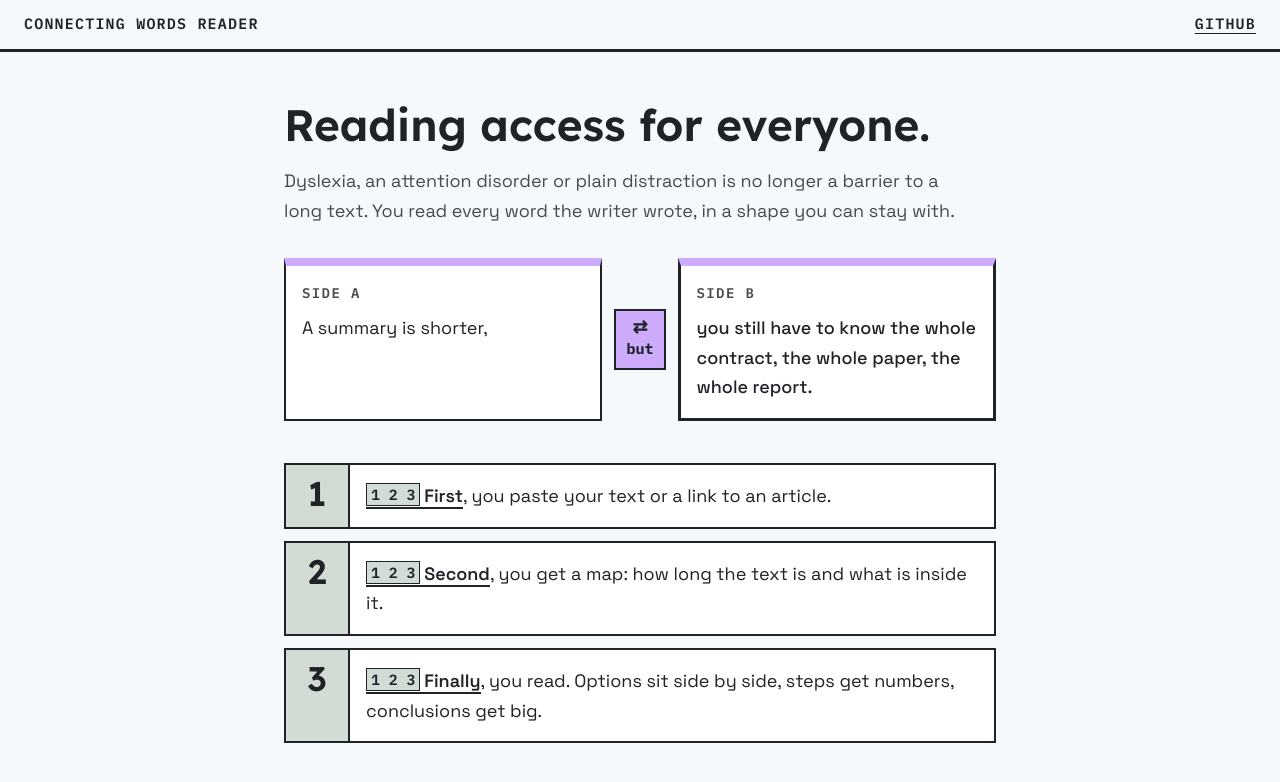
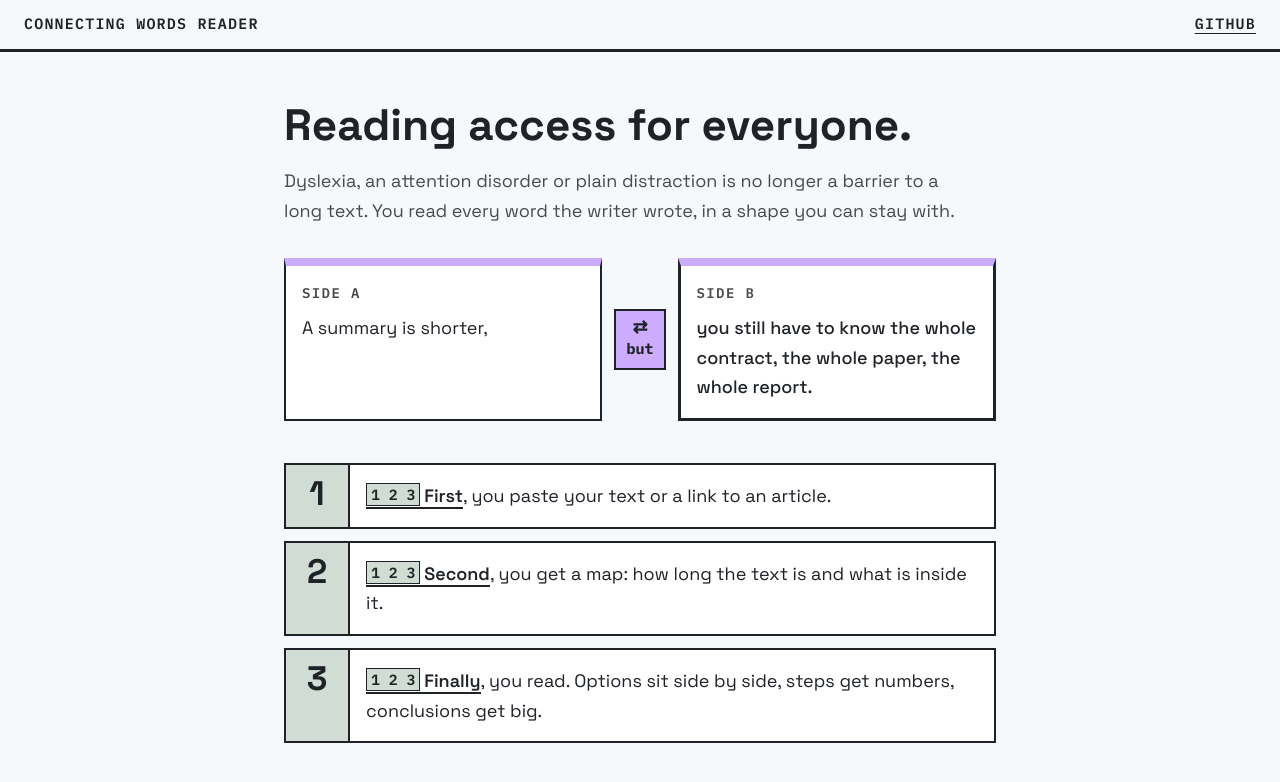
Before and after one commit to SaltedDana/the-whole-text, a website: page docs/index.html in a window 1280 px wide. Shown: the top 782 px of the page. Drawn offline with Linux system fonts and the light colour scheme.

Commit message:
Headings use the page's body font

```diff
--- a/docs/index.html
+++ b/docs/index.html
@@ -6,7 +6,7 @@
 <title>Connecting Words Reader</title>
 <link rel="preconnect" href="https://fonts.googleapis.com">
 <link rel="preconnect" href="https://fonts.gstatic.com" crossorigin>
-<link rel="stylesheet" href="https://fonts.googleapis.com/css2?family=Lexend:wght@500;600;700&family=Space+Grotesk:wght@400;500;600;700&family=IBM+Plex+Mono:wght@400;500;600;700&display=swap">
+<link rel="stylesheet" href="https://fonts.googleapis.com/css2?family=Space+Grotesk:wght@400;500;600;700&family=IBM+Plex+Mono:wght@400;500;600;700&display=swap">
 <link rel="stylesheet" href="styles.css">
 </head>
 <body>
--- a/docs/styles.css
+++ b/docs/styles.css
@@ -3,7 +3,7 @@
 :root{
   --ink:#1F2328; --ink-soft:#4A4A4D; --cream:#FBF8F1; --paper:#F5F9FC;
   --lavender:#CDACFE; --sage:#D1DDD4; --sage-text:#6C8F8A; --slate:#7BA3AD; --orange:#FC7142; --white:#FFFFFF;
-  --font-display:'Lexend','Space Grotesk',system-ui,sans-serif;
+  --font-display:'Space Grotesk',system-ui,sans-serif;
   --font-sans:'Space Grotesk',system-ui,-apple-system,sans-serif;
   --font-mono:'IBM Plex Mono','SF Mono',ui-monospace,monospace;
   --s1:4px; --s2:8px; --s3:12px; --s4:16px; --s5:24px; --s6:32px; --s7:48px; --s8:64px;
@@ -33,7 +33,7 @@ button{font:inherit;color:inherit;cursor:pointer}
 
 /* Input screen */
 .input-screen{max-width:760px;margin:0 auto;padding:var(--s7) var(--s5) var(--s8)}
-.display{font-family:var(--font-display);font-weight:600;letter-spacing:0;font-size:44px;line-height:1.15;margin:0 0 var(--s4)}
+.display{font-family:var(--font-display);font-weight:700;letter-spacing:0;font-size:44px;line-height:1.15;margin:0 0 var(--s4)}
 .lede{color:var(--ink-soft);margin:0 0 var(--s6);max-width:60ch}
 .field-label{display:block;font-family:var(--font-mono);font-size:14px;font-weight:600;letter-spacing:.08em;text-transform:uppercase;margin:var(--s5) 0 var(--s2)}
 input[type=url],textarea{width:100%;border:var(--bw-thin) solid var(--ink);background:var(--white);padding:var(--s3) var(--s4);font:inherit;font-size:16px;color:var(--ink);border-radius:0}
@@ -51,7 +51,7 @@ textarea{resize:vertical;line-height:1.5}
 
 /* Cover card: the map before the text */
 .cover{background:var(--cream);border:var(--bw-thin) solid var(--ink);border-radius:12px;padding:var(--s6);margin-bottom:var(--s7)}
-.cover h2{font-family:var(--font-display);font-weight:600;letter-spacing:0;font-size:36px;line-height:1.1;margin:0 0 var(--s5)}
+.cover h2{font-family:var(--font-display);font-weight:700;letter-spacing:0;font-size:36px;line-height:1.1;margin:0 0 var(--s5)}
 .stats{display:flex;gap:var(--s7);margin-bottom:var(--s5)}
 .stat .num{font-family:var(--font-display);font-size:40px;line-height:1}
 .stat .cap{font-family:var(--font-mono);font-size:14px;letter-spacing:.08em;text-transform:uppercase;color:var(--ink-soft);margin-top:var(--s1)}
@@ -145,7 +145,7 @@ details.example .tx{padding:0 var(--s4) var(--s4);color:var(--ink-soft)}
 .pitch{margin:28px 0 36px;display:flex;flex-direction:column;gap:18px}
 .pitch-note{margin:0;font-size:.9rem;opacity:.65}
 
-.stat .num,.step .n{font-weight:600;letter-spacing:0}
+.stat .num,.step .n{font-weight:700;letter-spacing:0}
 
 .gh{margin-left:auto;font-family:var(--font-mono);font-size:15px;font-weight:600;letter-spacing:.08em;text-transform:uppercase;color:var(--ink);text-underline-offset:4px}
 .gh:hover{background:var(--ink);color:var(--paper)}
--- a/public/styles.css
+++ b/public/styles.css
@@ -3,7 +3,7 @@
 :root{
   --ink:#1F2328; --ink-soft:#4A4A4D; --cream:#FBF8F1; --paper:#F5F9FC;
   --lavender:#CDACFE; --sage:#D1DDD4; --sage-text:#6C8F8A; --slate:#7BA3AD; --orange:#FC7142; --white:#FFFFFF;
-  --font-display:'Lexend','Space Grotesk',system-ui,sans-serif;
+  --font-display:'Space Grotesk',system-ui,sans-serif;
   --font-sans:'Space Grotesk',system-ui,-apple-system,sans-serif;
   --font-mono:'IBM Plex Mono','SF Mono',ui-monospace,monospace;
   --s1:4px; --s2:8px; --s3:12px; --s4:16px; --s5:24px; --s6:32px; --s7:48px; --s8:64px;
@@ -33,7 +33,7 @@ button{font:inherit;color:inherit;cursor:pointer}
 
 /* Input screen */
 .input-screen{max-width:760px;margin:0 auto;padding:var(--s7) var(--s5) var(--s8)}
-.display{font-family:var(--font-display);font-weight:600;letter-spacing:0;font-size:44px;line-height:1.15;margin:0 0 var(--s4)}
+.display{font-family:var(--font-display);font-weight:700;letter-spacing:0;font-size:44px;line-height:1.15;margin:0 0 var(--s4)}
 .lede{color:var(--ink-soft);margin:0 0 var(--s6);max-width:60ch}
 .field-label{display:block;font-family:var(--font-mono);font-size:14px;font-weight:600;letter-spacing:.08em;text-transform:uppercase;margin:var(--s5) 0 var(--s2)}
 input[type=url],textarea{width:100%;border:var(--bw-thin) solid var(--ink);background:var(--white);padding:var(--s3) var(--s4);font:inherit;font-size:16px;color:var(--ink);border-radius:0}
@@ -51,7 +51,7 @@ textarea{resize:vertical;line-height:1.5}
 
 /* Cover card: the map before the text */
 .cover{background:var(--cream);border:var(--bw-thin) solid var(--ink);border-radius:12px;padding:var(--s6);margin-bottom:var(--s7)}
-.cover h2{font-family:var(--font-display);font-weight:600;letter-spacing:0;font-size:36px;line-height:1.1;margin:0 0 var(--s5)}
+.cover h2{font-family:var(--font-display);font-weight:700;letter-spacing:0;font-size:36px;line-height:1.1;margin:0 0 var(--s5)}
 .stats{display:flex;gap:var(--s7);margin-bottom:var(--s5)}
 .stat .num{font-family:var(--font-display);font-size:40px;line-height:1}
 .stat .cap{font-family:var(--font-mono);font-size:14px;letter-spacing:.08em;text-transform:uppercase;color:var(--ink-soft);margin-top:var(--s1)}
@@ -145,7 +145,7 @@ details.example .tx{padding:0 var(--s4) var(--s4);color:var(--ink-soft)}
 .pitch{margin:28px 0 36px;display:flex;flex-direction:column;gap:18px}
 .pitch-note{margin:0;font-size:.9rem;opacity:.65}
 
-.stat .num,.step .n{font-weight:600;letter-spacing:0}
+.stat .num,.step .n{font-weight:700;letter-spacing:0}
 
 .gh{margin-left:auto;font-family:var(--font-mono);font-size:15px;font-weight:600;letter-spacing:.08em;text-transform:uppercase;color:var(--ink);text-underline-offset:4px}
 .gh:hover{background:var(--ink);color:var(--paper)}
```
Also changed, not shown: docs/demo-result.json (+1 -1 lines), public/index.html (+1 -1 lines).
